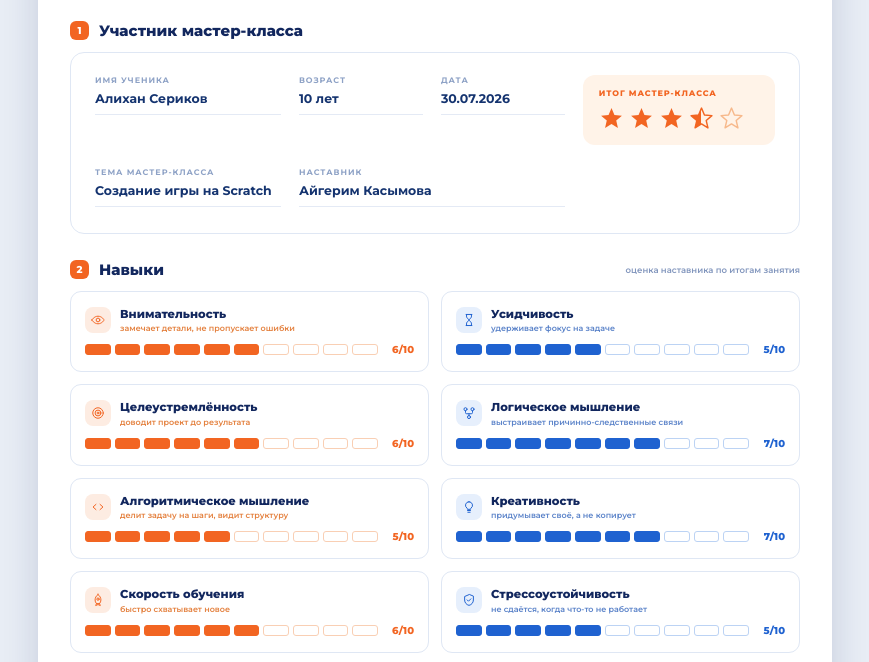
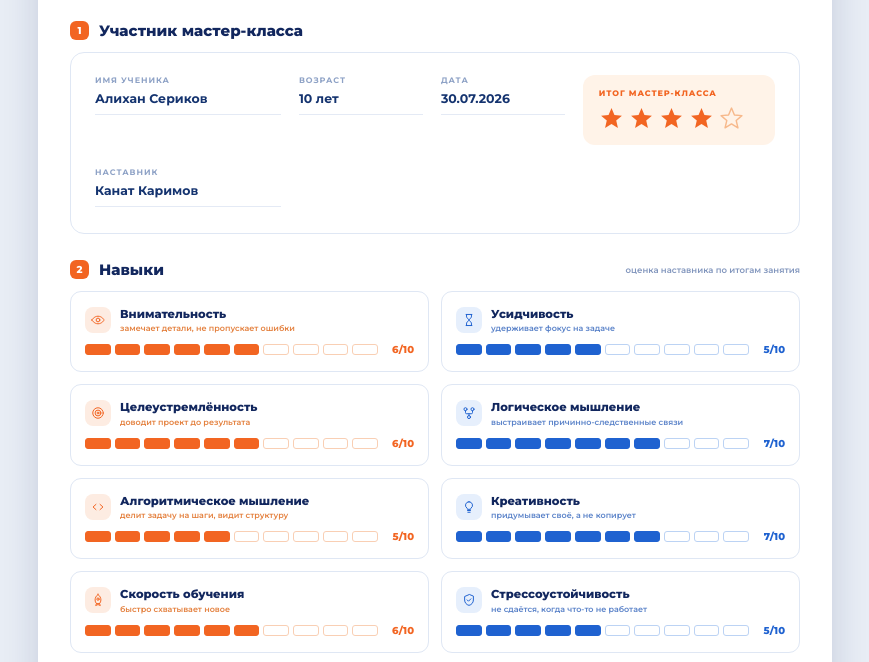
Before and after one commit to aldik669/pdf-result, a plain HTML site: page index.html in a window 1280 px wide. Shown: the part 108-770 px from the top of the page, without its empty margins (205-1074 px from the left). Drawn offline with Linux system fonts and the light colour scheme.

Commit message:
Set four stars, drop the topic field, name the mentor
Co-Authored-By: Claude Opus 5 (1M context) <noreply@anthropic.com>

```diff
--- a/index.html
+++ b/index.html
@@ -55,26 +55,14 @@
             <svg viewBox="0 0 24 24" class="star star--full"><path d="M12 17.27 18.18 21l-1.64-7.03L22 9.24l-7.19-.61L12 2 9.19 8.63 2 9.24l5.46 4.73L5.82 21z"/></svg>
             <svg viewBox="0 0 24 24" class="star star--full"><path d="M12 17.27 18.18 21l-1.64-7.03L22 9.24l-7.19-.61L12 2 9.19 8.63 2 9.24l5.46 4.73L5.82 21z"/></svg>
             <svg viewBox="0 0 24 24" class="star star--full"><path d="M12 17.27 18.18 21l-1.64-7.03L22 9.24l-7.19-.61L12 2 9.19 8.63 2 9.24l5.46 4.73L5.82 21z"/></svg>
-            <svg viewBox="0 0 24 24" class="star star--half">
-              <defs>
-                <linearGradient id="halfStar" x1="0" x2="1" y1="0" y2="0">
-                  <stop offset="50%" stop-color="#F26522"/>
-                  <stop offset="50%" stop-color="#FFFFFF" stop-opacity="0"/>
-                </linearGradient>
-              </defs>
-              <path d="M12 17.27 18.18 21l-1.64-7.03L22 9.24l-7.19-.61L12 2 9.19 8.63 2 9.24l5.46 4.73L5.82 21z" fill="url(#halfStar)" stroke="#F26522" stroke-width="1.4" stroke-linejoin="round"/>
-            </svg>
+            <svg viewBox="0 0 24 24" class="star star--full"><path d="M12 17.27 18.18 21l-1.64-7.03L22 9.24l-7.19-.61L12 2 9.19 8.63 2 9.24l5.46 4.73L5.82 21z"/></svg>
             <svg viewBox="0 0 24 24" class="star star--empty"><path d="M12 17.27 18.18 21l-1.64-7.03L22 9.24l-7.19-.61L12 2 9.19 8.63 2 9.24l5.46 4.73L5.82 21z" fill="none" stroke="#F7B98C" stroke-width="1.4" stroke-linejoin="round"/></svg>
           </div>
         </div>
 
         <div class="field">
-          <div class="field__label">Тема мастер-класса</div>
-          <div class="field__value" data-amo="topic">Создание игры на Scratch</div>
-        </div>
-        <div class="field field--wide">
           <div class="field__label">Наставник</div>
-          <div class="field__value" data-amo="mentor">Айгерим Касымова</div>
+          <div class="field__value" data-amo="mentor">Канат Каримов</div>
         </div>
       </div>
     </div>
--- a/styles.css
+++ b/styles.css
@@ -151,7 +151,6 @@ body{
   column-gap:18px;
   row-gap:22px;
 }
-.field--wide{ grid-column:2 / 4; }
 .field__label{
   font-size:8px;
   font-weight:700;
```
